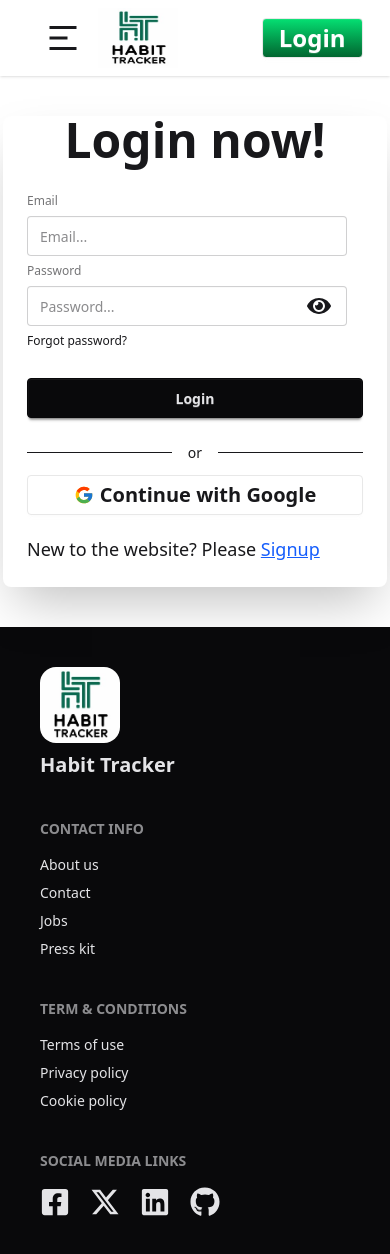
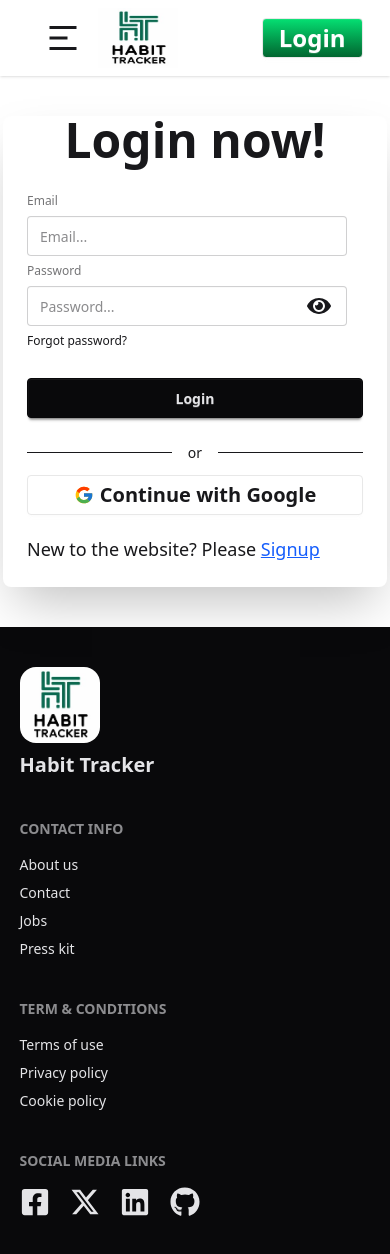
Before and after one commit to aliraj15dev/habit-tracker-client, a React (Vite) app: page /login in a window 390 px wide. Shown: the top 1254 px of the page. Built offline with nearby package versions, Linux system fonts and the light colour scheme; no server answers.

Commit message:
re-responsive the home,myhabits,footer, and public pages

```diff
--- a/src/components/Footer.jsx
+++ b/src/components/Footer.jsx
@@ -3,8 +3,8 @@ import { FaXTwitter } from "react-icons/fa6";
 
 const Footer = () => {
   return (
-    <footer>
-      <div className="footer grid sm:grid-cols-2 lg:grid-cols-4 bg-neutral text-neutral-content p-10">
+    <footer className="bg-neutral text-neutral-content">
+      <div className="footer grid sm:grid-cols-2 lg:grid-cols-4 max-w-9/10 mx-auto py-10">
         <div>
           <img className="w-20 rounded-2xl" src="/Logo.jpg" alt="" />
           <h3 className="text-xl font-semibold">Habit Tracker </h3>
--- a/src/pages/Home.jsx
+++ b/src/pages/Home.jsx
@@ -13,7 +13,7 @@ const Home = () => {
     <>
       <Banner />
       <div className="max-w-9/10 mx-auto">
-        <div className="mt-10 p-5">
+        <div className="mt-10">
           <h2 className="mb-5 text-center text-2xl sm:text-4xl font-bold">🌱 Featured Habits</h2>
           <div className="grid sm:grid-cols-2 lg:grid-cols-3 gap-5">
             {userHabits.map((userHabit) => <FeaturedHabits key={userHabit._id} userHabit={userHabit}/>)}
--- a/src/pages/MyHabits.jsx
+++ b/src/pages/MyHabits.jsx
@@ -84,7 +84,7 @@ const MyHabits = () => {
 
   return (
     <>
-      <div className="hidden sm:block overflow-x-auto rounded-box border border-base-content/5 bg-base-100 p-4">
+      <div className="max-w-9/10 mx-auto my-10 hidden sm:block overflow-x-auto rounded-box border border-base-content/5 bg-base-100 p-4">
         <table className="table w-full">
           <thead>
             <tr>
--- a/src/pages/PublicHabits.jsx
+++ b/src/pages/PublicHabits.jsx
@@ -20,7 +20,7 @@ const PublicHabits = () => {
   });
 
   return (
-    <div className="max-w-9/10 mx-auto mt-10">
+    <div className="max-w-9/10 mx-auto my-10">
       <div className="flex flex-col sm:flex-row md:items-center justify-between mb-5">
         <h2 className="text-3xl font-semibold">
           All Public Habits <span className="text-xl">({filteredHabits.length})</span>
--- a/src/pages/SuccessStories.jsx
+++ b/src/pages/SuccessStories.jsx
@@ -7,13 +7,15 @@ const SuccessStories = () => {
       whileInView={{ opacity: 1, scale: 1 }}
       transition={{ duration: 0.8 }}
       viewport={{ once: true }}
-      className="mt-20 px-6 text-center bg-linear-to-r from-purple-50 to-blue-50 py-16"
+      className="mt-20 text-center bg-linear-to-r from-purple-50 to-blue-50 py-16"
     >
+      <div className="max-w-9/10 mx-auto">
         <h2 className="text-3xl font-bold mb-10">💬 Success Stories</h2>
         <div className="grid md:grid-cols-3 gap-6">
           <div className="p-6 rounded-2xl bg-white shadow-md hover:shadow-lg transition-all">
             <p className="text-gray-600 italic mb-4">
-            “I have finally built a daily workout routine. 60 days and counting!”
+              “I have finally built a daily workout routine. 60 days and
+              counting!”
             </p>
             <h4 className="font-semibold text-blue-600">Rahim Uddin</h4>
           </div>
@@ -30,6 +32,7 @@ const SuccessStories = () => {
             <h4 className="font-semibold text-purple-600">Arif Hossain</h4>
           </div>
         </div>
+      </div>
     </motion.div>
   );
 };
```
Lines whose indentation alone changed are shown as unchanged.
